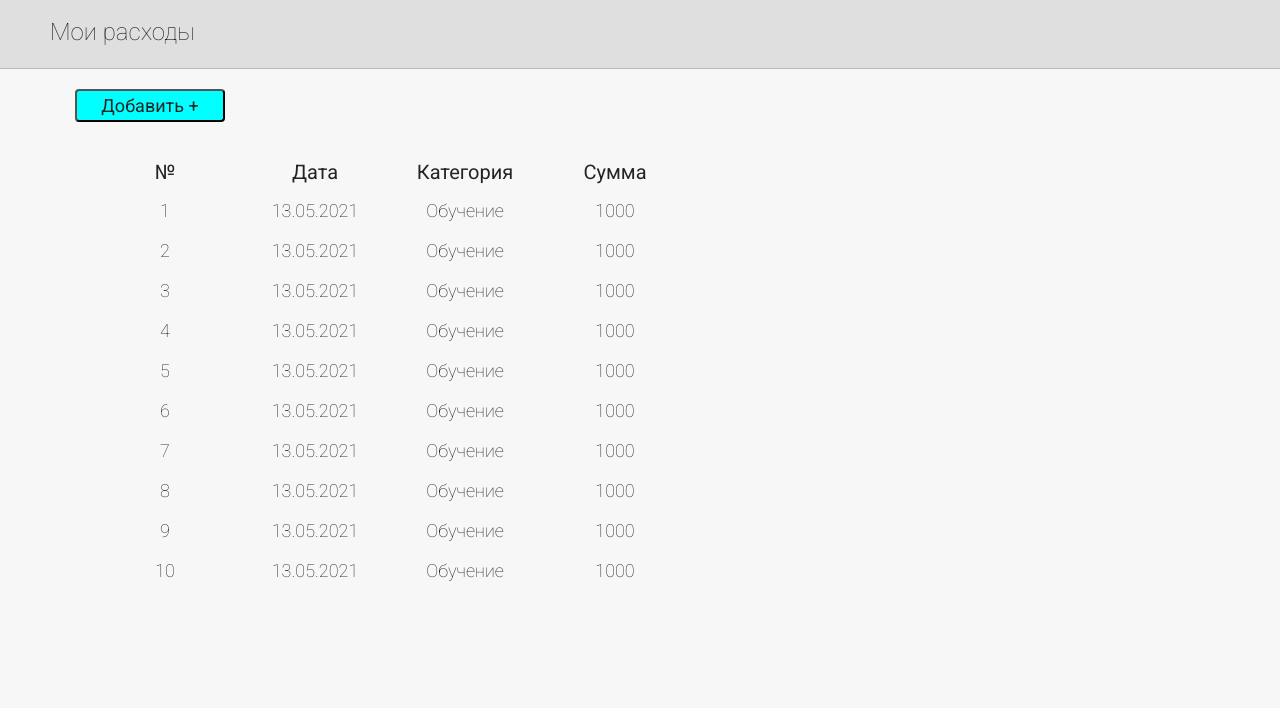
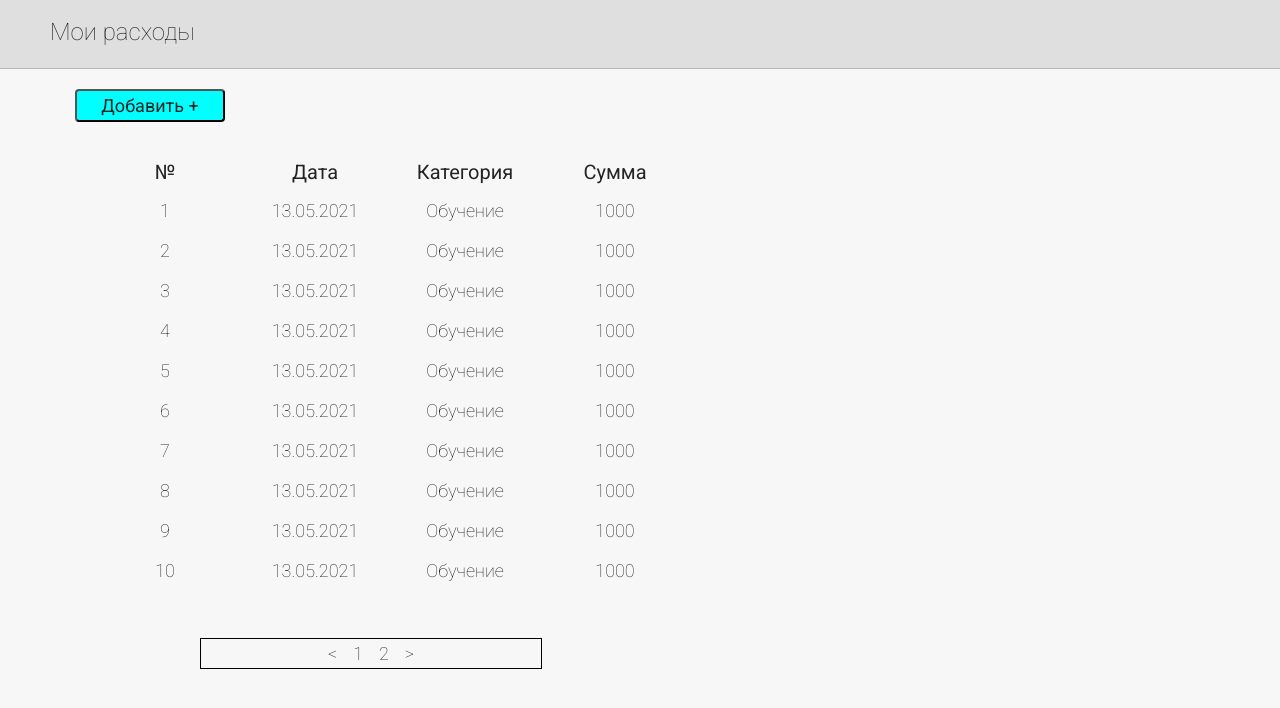
Before and after one commit to Despe573/GB_Vue, a Vue app in the folder my_personal_costs/: page / in a window 1280 px wide. Shown: the top 708 px of the page. Built offline with nearby package versions, Linux system fonts and the light colour scheme.

Commit message:
update lesson3

```diff
--- a/my_personal_costs/src/App.vue
+++ b/my_personal_costs/src/App.vue
@@ -8,6 +8,7 @@
         <PaymentTable :items="paymentsList" />
       </div>
     </main>
+    <Pagenation :numOfLines="calcNumOfLines" />
   </div>
 </template>
 
@@ -15,6 +16,7 @@
 import PaymentForm from "./components/paymentForm.vue";
 import PaymentTable from "./components/paymentTable.vue";
 import Button from "./components/button.vue";
+import Pagenation from "./components/pagenation.vue";
 
 export default {
   name: "App",
@@ -22,6 +24,7 @@ export default {
     PaymentTable,
     PaymentForm,
     Button,
+    Pagenation,
   },
   data() {
     return {
@@ -56,6 +59,11 @@ export default {
       }
     },
   },
+  computed: {
+    calcNumOfLines() {
+      return this.paymentsList.length;
+    },
+  },
 };
 </script>
 <style lang="scss" module>
--- /dev/null
+++ b/my_personal_costs/src/components/pagenation.vue
@@ -0,0 +1,65 @@
+<template>
+  <div :class="[$style.center]">
+    <div :class="[$style.wrapper]">
+      <div :class="[$style.pageBtn]">{{ pre }}</div>
+      <div
+        v-for="page in numOfLines / 5"
+        :key="page"
+        :class="[$style.pageBtn]"
+        @click="dispatchPage(page)"
+      >
+        {{ page }}
+      </div>
+      <div :class="[$style.pageBtn]">{{ next }}</div>
+    </div>
+  </div>
+</template>
+
+<script>
+export default {
+  name: "pagenation",
+  data() {
+    return {
+      pre: "<",
+      next: ">",
+    };
+  },
+  props: {
+    numOfLines: {
+      type: Number,
+    },
+  },
+  methods: {
+    dispatchPage(page) {
+      this.$emit("PageNumber", page);
+    },
+  },
+};
+</script>
+
+<style lang="scss" module>
+.center {
+  margin-bottom: 100px;
+  margin-left: 200px;
+  background-color: #f7f7f7;
+  font-family: "Roboto", sans-serif;
+  color: #242424;
+  font-size: 18px;
+  font-weight: 100;
+  box-sizing: border-box;
+}
+.wrapper {
+  display: flex;
+  justify-content: center;
+  width: 340px;
+  border: 1px solid black;
+  padding: 4px 0;
+}
+.pageBtn {
+  padding: 0 8px;
+  cursor: pointer;
+  &:hover {
+    color: blue;
+  }
+}
+</style>
```
